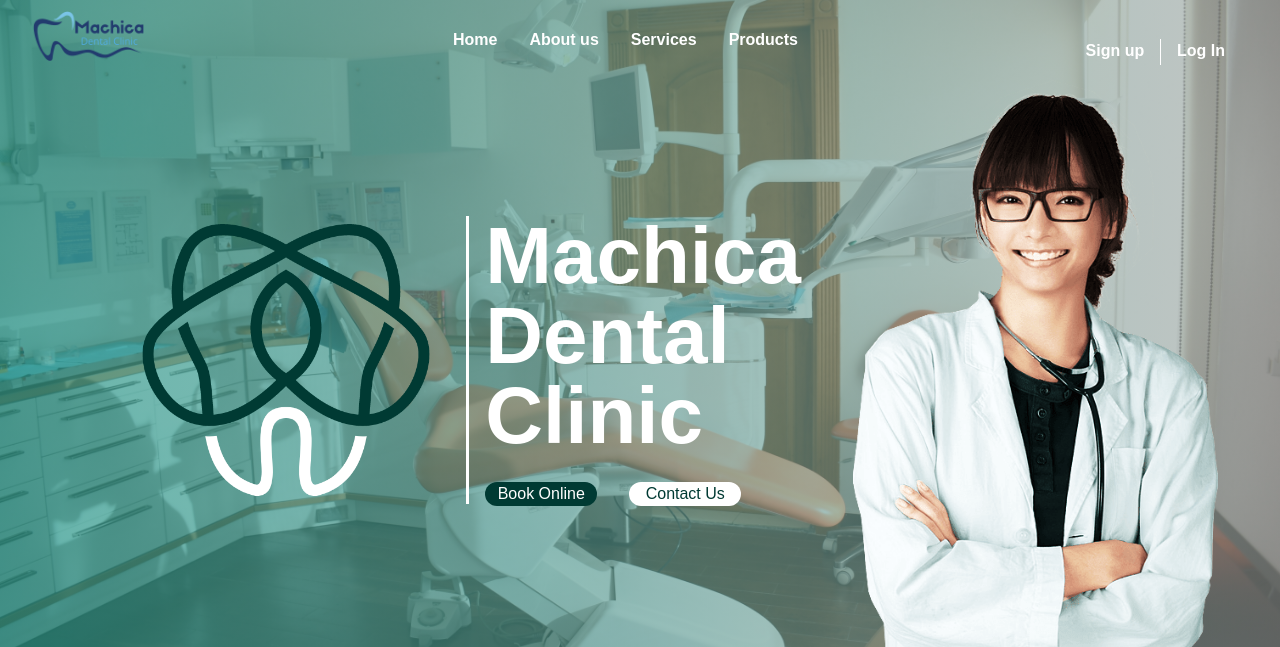
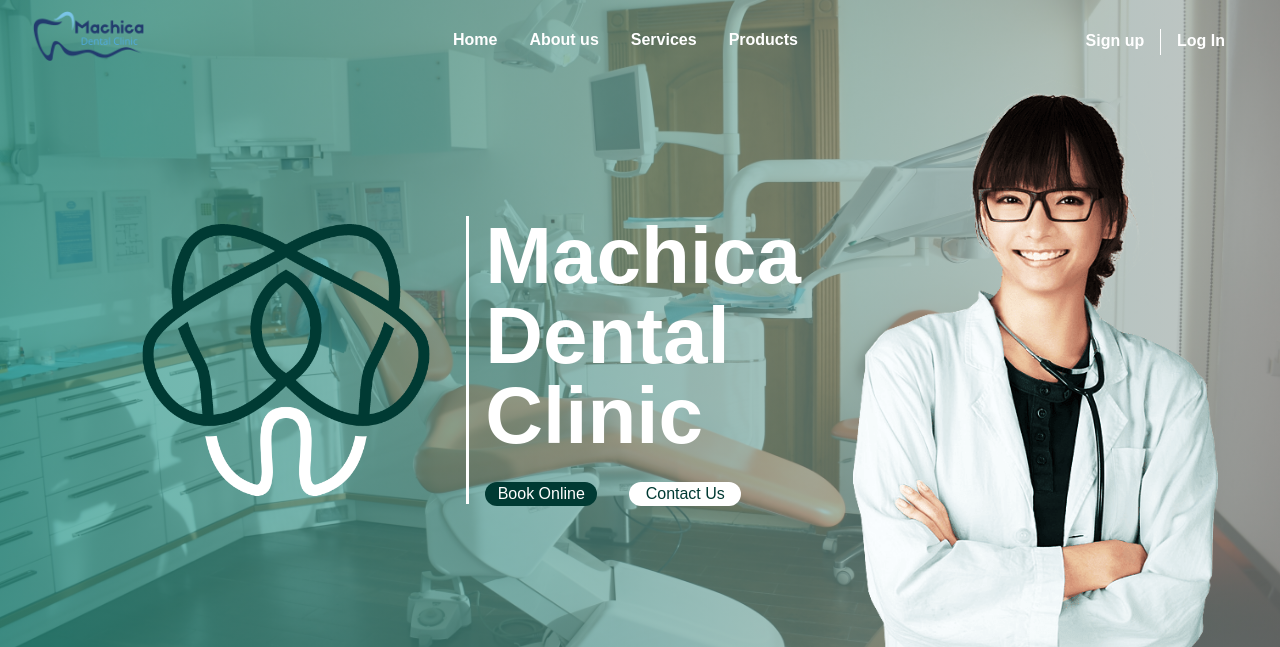
Before and after one commit to boom141/machica_prototype, a Flask app: page / in a window 1280 px wide. Shown: the top 647 px of the page. Run offline with Flask 3, Linux system fonts and the light colour scheme; some libraries are stand-ins or nearby versions.

Commit message:
Add files via upload

```diff
--- a/static/landing.css
+++ b/static/landing.css
@@ -30,6 +30,10 @@
 .navbar-light .navbar-nav .nav-link {
     color: white;
     margin-left: -2rem;
+}
+
+.user-navigation{
+    margin-top: -1.2rem;
 }
 
 .container-fluid{
--- a/templates/base.html
+++ b/templates/base.html
@@ -43,8 +43,8 @@
 
               </li>
             </ul>
-            <ul class="navbar-nav  navbar-user d-none d-lg-inline-flex">
-              <li class="nav-item mx-2">
+            <ul class="navbar-nav navbar-user d-none d-lg-inline-flex">
+              <li class="nav-item mx-2 user-navigation">
                 {% if user_in_session != None %}
                     <div class="user-session" style="background-color: white; height: 27px; width: 27px;
                     border-radius: 50%; text-align: center; padding-top: .2rem; margin-top: 1.5rem; margin-right: 1rem;
```
